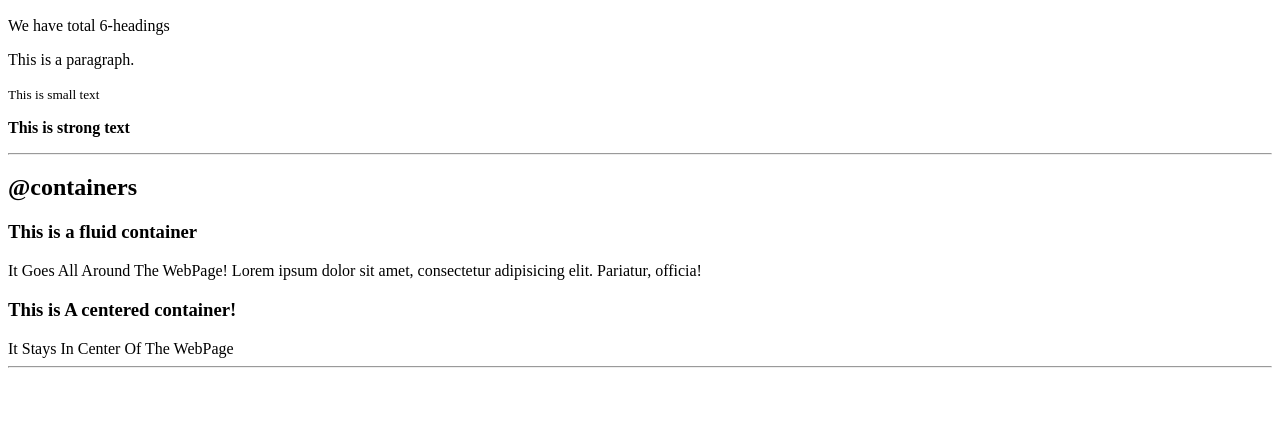
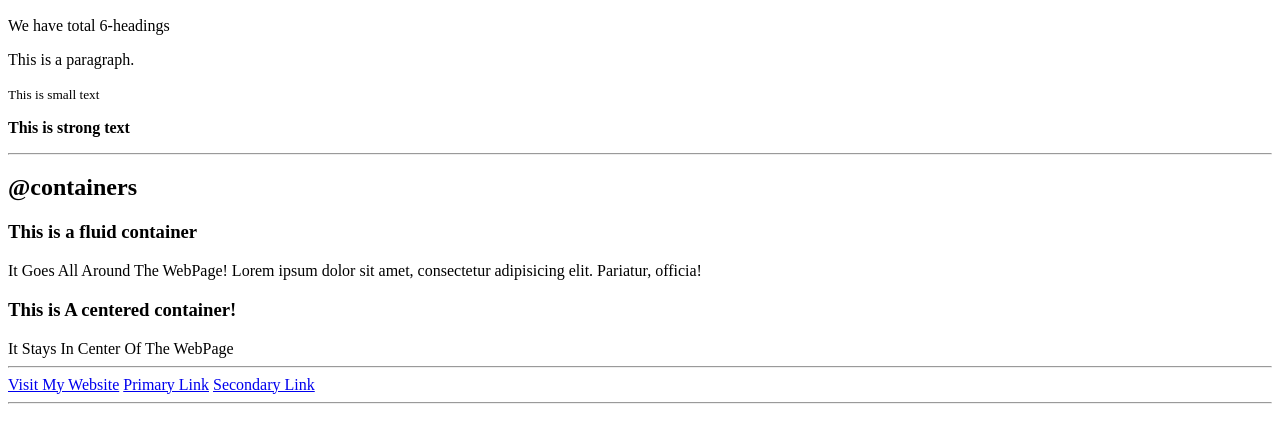
Before and after one commit to syed-minhaj-hussain/component-library-for-my-portfolio, a plain HTML site: page index.html in a window 1280 px wide. Shown: the part 239-682 px from the top of the page. Drawn offline with Linux system fonts and the light colour scheme.

Commit message:
added @links

```diff
--- a/index.html
+++ b/index.html
@@ -30,6 +30,13 @@
     <div>It Stays In Center Of The WebPage</div>
     <hr>
 
+    <!-- links -->
+    <a href="https://www.syedminhajhussain.netlify.app">Visit My Website</a>
+
+    <a href="/">Primary Link</a>
+    <a href="/">Secondary Link</a>
+    <hr>
+
 
 
 
```
